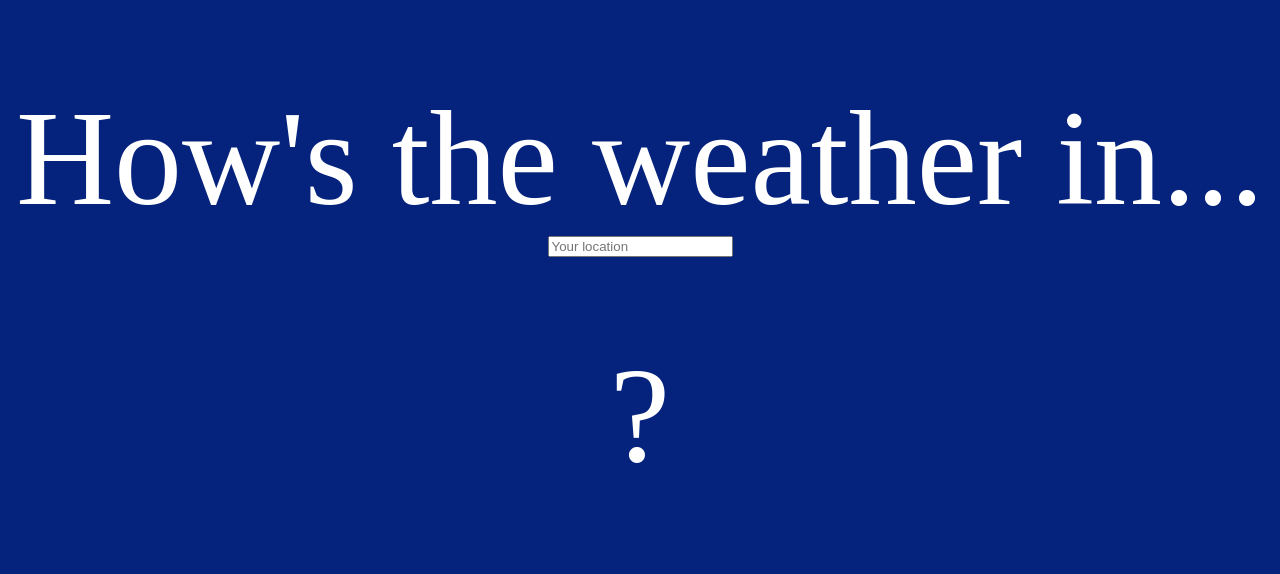
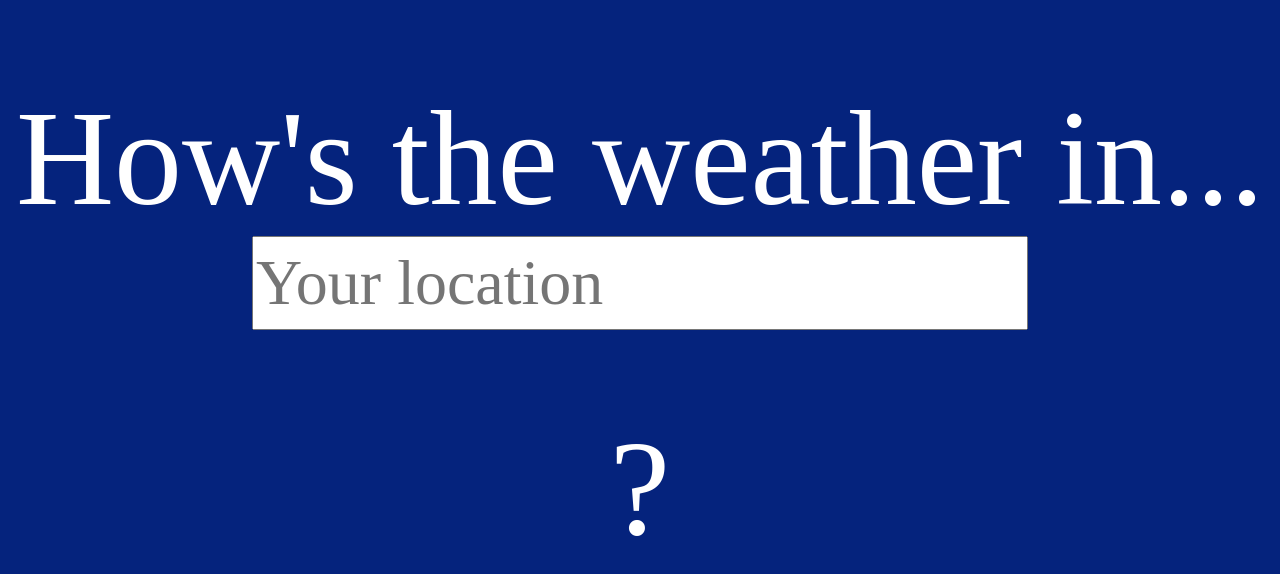
Before and after one commit to makoeta/mktweatherforecast, a React (Create React App) app: page / in a window 1280 px wide. Shown: the top 574 px of the page. Built offline with nearby package versions, Linux system fonts and the light colour scheme.

Commit message:
better searchbar

```diff
--- a/src/App.css
+++ b/src/App.css
@@ -8,7 +8,7 @@ body {
   margin-top: 10vh;
   text-align: center;
   color: white;
-  font-size: 17vh;
+  font-size: 17svh;
   font-family: Bahnschrift;
 }
 
@@ -16,4 +16,10 @@ body {
   display: block;
   margin-right: auto;
   margin-left: auto;
+
+  width: 60%;
+  height: 11svh;
+
+  font-size: 8svh;
+  font-family: Bahnschrift;
 }
--- a/src/App.js
+++ b/src/App.js
@@ -1,6 +1,6 @@
 import './App.css';
 
-function App() {
+function Search() {
   return (
     <div>
       <div className="text">How's the weather in...</div>
@@ -12,4 +12,20 @@ function App() {
   );
 }
 
+function App() {
+
+  let mode = "search"
+
+
+
+  if (mode === "search") {
+    return (<Search/>);
+  }
+
+
+
+}
+
+
+
 export default App;
```
